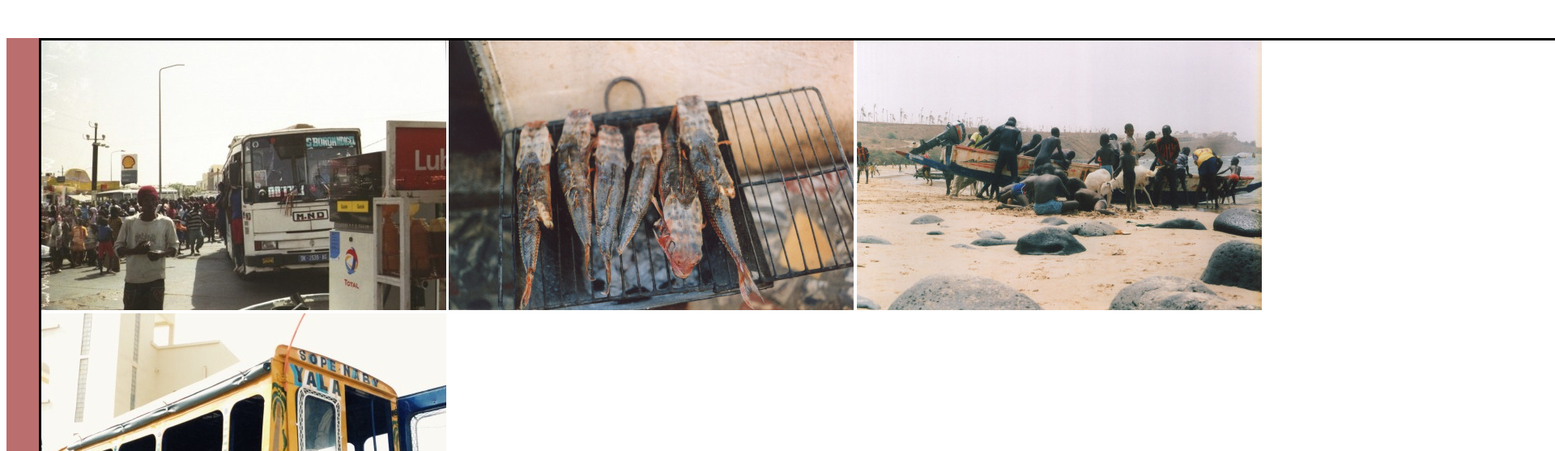
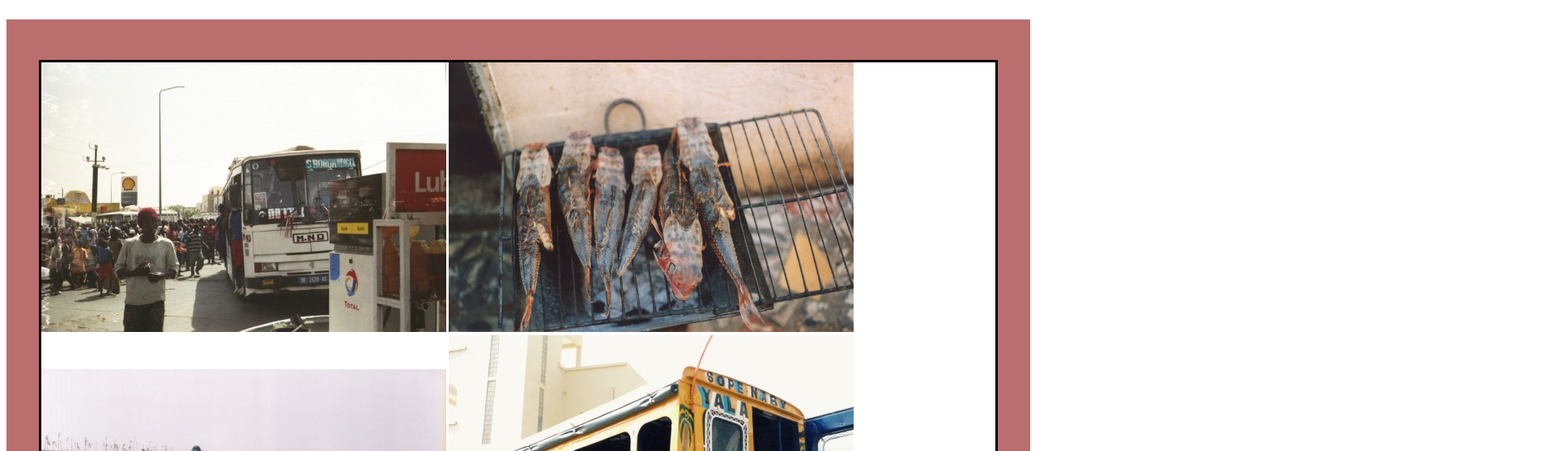
Before and after one commit to hannahmadethis/hannahmadethis.github.io, a plain HTML site: page index.html in a window 1280 px wide. Shown: the part 59-616 px from the top of the page at 81% size, 1920 px wide, since content can reach past the window. Drawn offline with Linux system fonts and the light colour scheme.

Commit message:
Update css.css

```diff
--- a/css.css
+++ b/css.css
@@ -60,7 +60,6 @@ input, textarea {
 }
 
 .wrap{
-	width:2000px;
 	background:#BA6E6E;
 }
 .row {
@@ -74,18 +73,16 @@ input, textarea {
 
 /* photos div */
 div.box1 {
+  display: inline-block;
   background-color: #fff;
   margin-top: 50px;
   margin-bottom: 15px;
   margin-left: 40px;
   margin-right: 40px;
   border: 3px solid #000;
-  font-family: montserrat, open sans, helvetica;
-  color: #000;
-  font-size: 13px;
-  text-decoration: none;
   overflow-x: scroll;
   overflow-y: hidden;
+  height: 600px;
 }
 
 /* content div */
@@ -99,7 +96,6 @@ div.left {
   overflow-y: scroll;
   overflow-x: hidden;
 }
-
 
 section {
   width: 80% }
```
